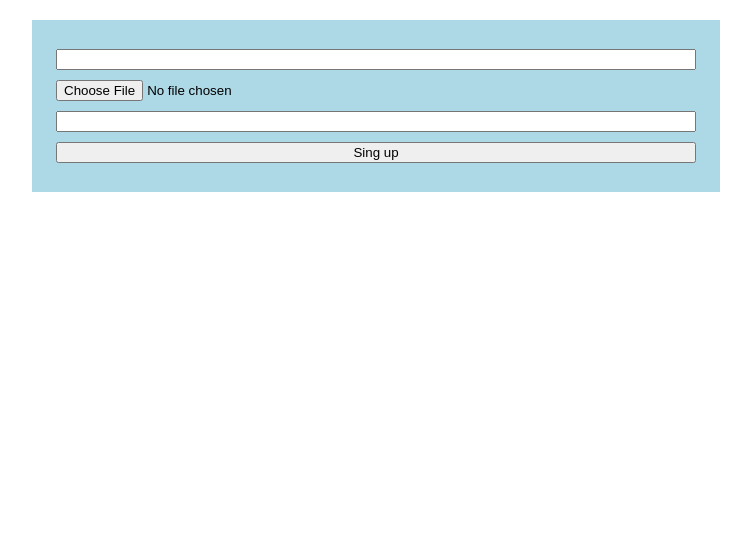
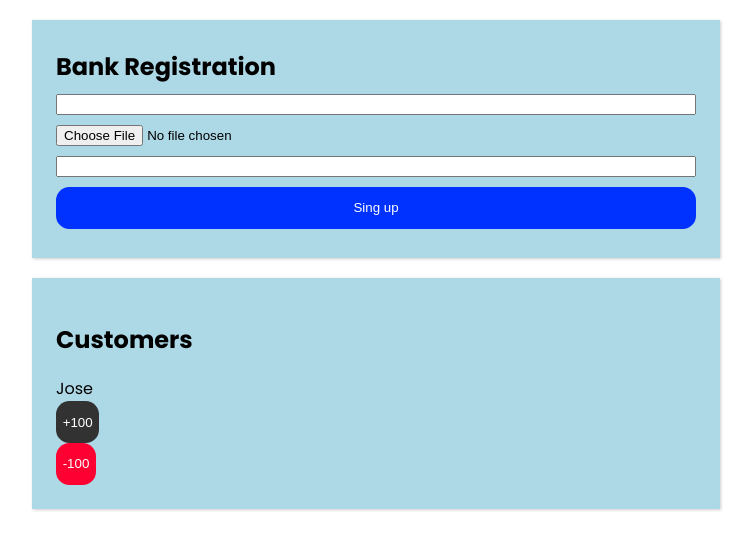
Before and after one commit to JoseHenrique1/javascript-algoritmos, a plain HTML site: page atividade3/q2/index.html in a window 1280 px wide. Shown: the whole page, without its empty margins (264-1017 px from the left). Drawn offline with Linux system fonts and the light colour scheme.

Commit message:
view: add button style

```diff
--- a/atividade3/q2/index.html
+++ b/atividade3/q2/index.html
@@ -4,15 +4,29 @@
     <meta charset="UTF-8">
     <meta name="viewport" content="width=device-width, initial-scale=1.0">
     <link rel="stylesheet" href="style.css">
-    <title>Banco</title>
+    <title>Bank</title>
 </head>
 <body>
-    <form action="">
+    <form class="container" action="">
+        <h2>Bank Registration</h2>
         <input type="text" name="name" id="">
         <input type="file" name="file" id="">
         <input type="number" name="balance" id="">
-        <input type="submit" value="Sing up">
+        <input class="btn primary" type="submit" value="Sing up">
     </form>
+
+    <section class="container">
+        <h2>Customers</h2>
+        <div id="list">
+
+            <div>
+                Jose
+                <button class="btn secondary">+100</button>
+                <button class="btn danger">-100</button>
+            </div>
+
+        </div>
+    </section>
 
 </body>
 </html>
--- a/atividade3/q2/style.css
+++ b/atividade3/q2/style.css
@@ -1,16 +1,45 @@
+@import url('https://fonts.googleapis.com/css2?family=Poppins:ital,wght@0,200;0,300;0,400;0,500;0,600;0,700;0,800;0,900;1,100;1,200;1,300;1,400;1,500;1,600;1,700;1,800;1,900&display=swap');
+
 body {
     margin: 0px;
     padding: 0px;
+    font-family: 'Poppins', sans-serif;
 }
 
-form {
+.container {
     display: flex;
     flex-direction: column;
     padding: 1.5em;
     background-color: lightblue;
     max-width: 50%;
     margin: 20px auto;
+    box-shadow: 1px 1px 3px rgb(0, 0, 0, 0.2);
 }
+
 form > * {
     margin: 5px 0px;
 }
+
+.btn {
+    display: flex;
+    padding: 1em 0.5em;
+    border: none;
+    border-radius: 1em;
+    align-items: center;
+    justify-content: center;
+}
+
+.primary{
+    background-color: rgba(0, 50, 255, 1);
+    color: white;
+}
+
+.secondary {
+    background-color: rgba(50, 50, 50, 1);
+    color: white;
+}
+
+.danger {
+    background-color: rgb(255, 0, 50, 1);
+    color: white;
+}
```
